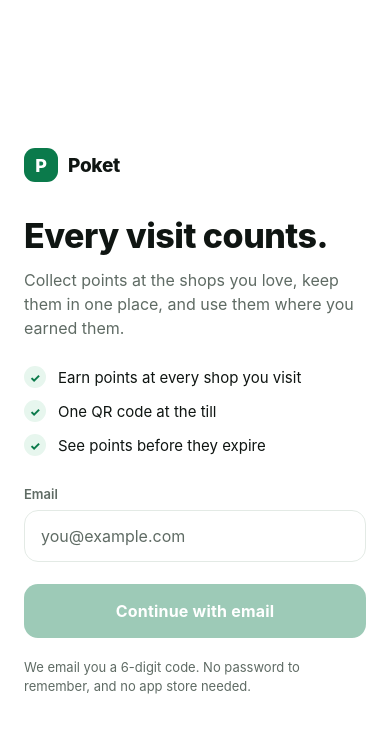
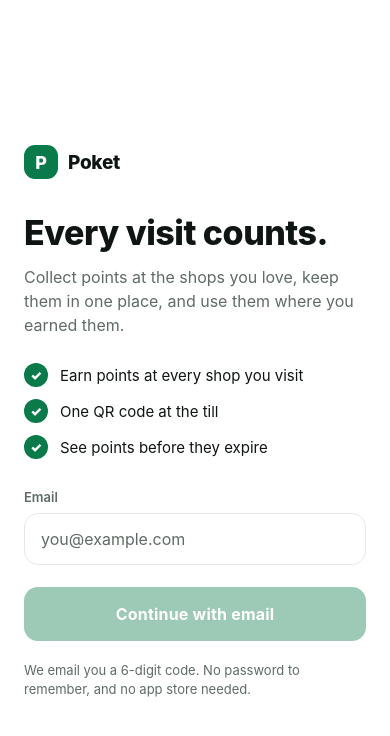
Before and after one commit to AbdKabeer1/bokpoints, a React Native app in the folder apps/customer/: screen / in a window 390 px wide. Shown: the top 736 px of the page. Built offline with nearby package versions, Linux system fonts and the light colour scheme; no server answers.

Commit message:
Tick the three benefits in one after the other

```diff
--- a/apps/customer/src/screens/SignIn.tsx
+++ b/apps/customer/src/screens/SignIn.tsx
@@ -1,5 +1,6 @@
 import { useEffect, useRef, useState } from 'react';
 import {
+  AccessibilityInfo,
   ActivityIndicator,
   Animated,
   Easing,
@@ -40,15 +41,51 @@ export function SignIn({ onSignedIn }: { onSignedIn: () => void }) {
   const [focused, setFocused] = useState<'email' | 'code' | null>(null);
 
   const enter = useRef(new Animated.Value(0)).current;
+  // One value per benefit: each green tick pops in after the page settles, so
+  // the three reasons land one after the other instead of all at once.
+  const ticks = useRef(BENEFITS.map(() => new Animated.Value(0))).current;
 
   useEffect(() => {
+    const native = Platform.OS !== 'web';
+
     Animated.timing(enter, {
       toValue: 1,
       duration: 420,
       easing: Easing.out(Easing.cubic),
-      useNativeDriver: Platform.OS !== 'web',
+      useNativeDriver: native,
     }).start();
-  }, [enter]);
+
+    let cancelled = false;
+    const reveal = (reduceMotion: boolean) => {
+      if (cancelled) return;
+      if (reduceMotion) {
+        for (const tick of ticks) tick.setValue(1);
+        return;
+      }
+      Animated.sequence([
+        Animated.delay(380),
+        Animated.stagger(
+          170,
+          ticks.map((tick) =>
+            Animated.spring(tick, {
+              toValue: 1,
+              friction: 5,
+              tension: 140,
+              useNativeDriver: native,
+            }),
+          ),
+        ),
+      ]).start();
+    };
+
+    AccessibilityInfo.isReduceMotionEnabled()
+      .then(reveal)
+      .catch(() => reveal(false));
+
+    return () => {
+      cancelled = true;
+    };
+  }, [enter, ticks]);
 
   useEffect(() => {
     if (cooldown <= 0) return;
@@ -127,12 +164,14 @@ export function SignIn({ onSignedIn }: { onSignedIn: () => void }) {
               </Text>
 
               <View style={styles.benefits}>
-                {BENEFITS.map((benefit) => (
-                  <View key={benefit} style={styles.benefitRow}>
-                    <View style={styles.tick}>
+                {ticks.map((tick, index) => (
+                  <View key={BENEFITS[index] ?? index} style={styles.benefitRow}>
+                    <Animated.View
+                      style={[styles.tick, { opacity: tick, transform: [{ scale: tick }] }]}
+                    >
                       <Text style={styles.tickText}>✓</Text>
-                    </View>
-                    <Text style={styles.benefitText}>{benefit}</Text>
+                    </Animated.View>
+                    <Text style={styles.benefitText}>{BENEFITS[index] ?? ''}</Text>
                   </View>
                 ))}
               </View>
@@ -338,17 +377,17 @@ const styles = StyleSheet.create({
     gap: 12,
   },
   tick: {
-    width: 22,
-    height: 22,
-    borderRadius: 11,
-    backgroundColor: colors.greenSoft,
+    width: 24,
+    height: 24,
+    borderRadius: 12,
+    backgroundColor: colors.green,
     alignItems: 'center',
     justifyContent: 'center',
   },
   tickText: {
-    color: colors.green,
-    fontSize: 12,
-    fontWeight: '800',
+    color: colors.onGreen,
+    fontSize: 13,
+    fontWeight: '900',
   },
   benefitText: {
     color: colors.text,
```
Also changed, not shown: 1 other file (tests, documents, lock files or other folders).
